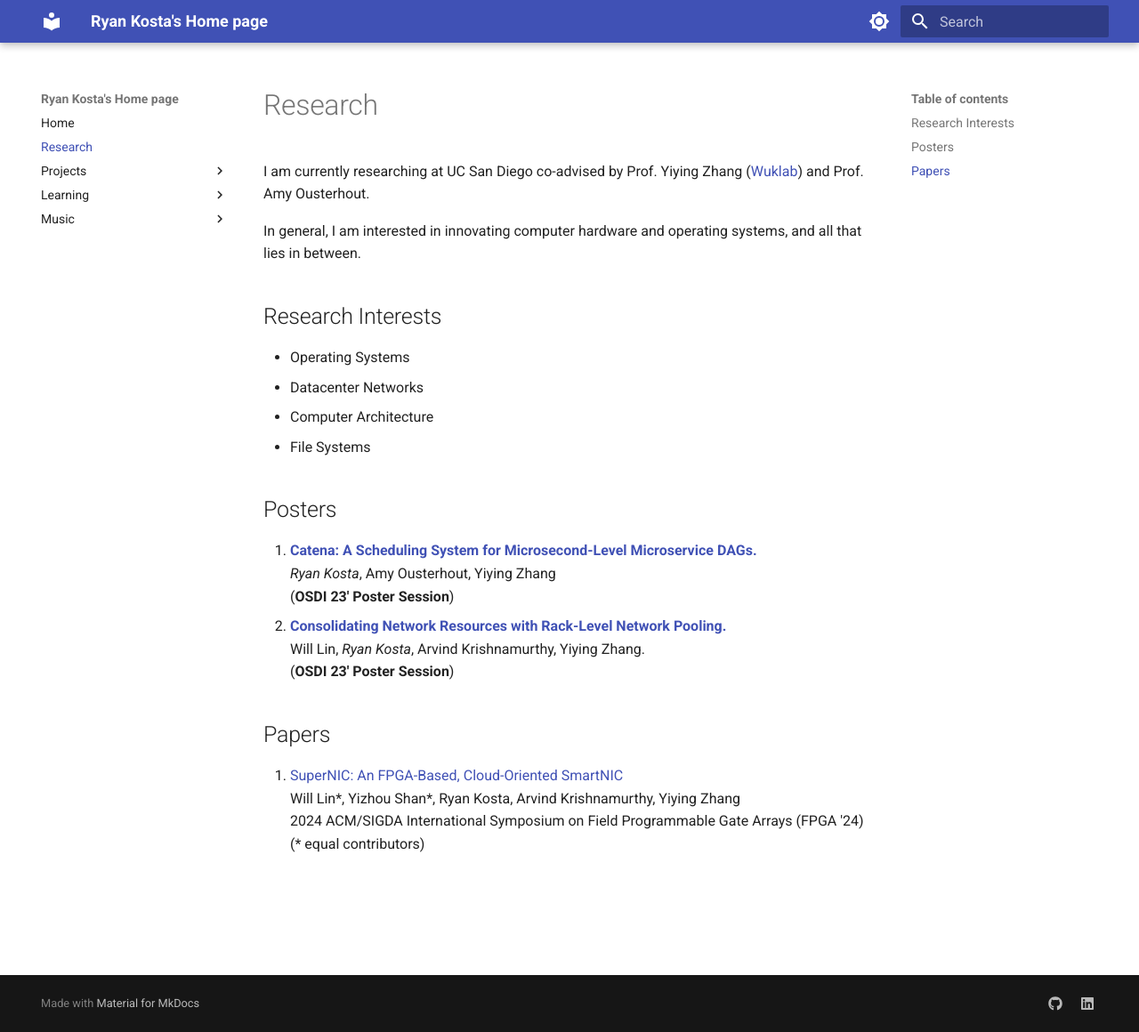
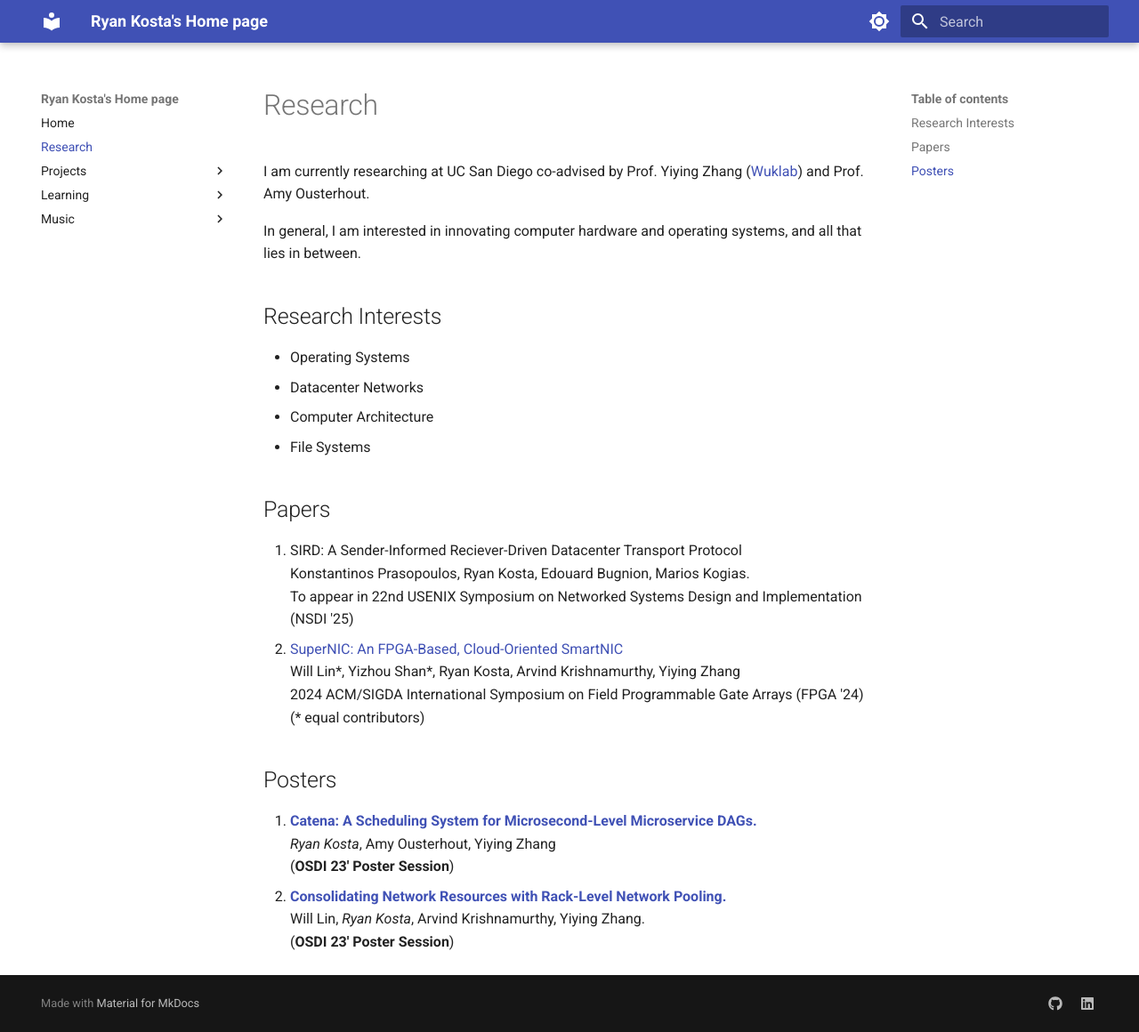
Before and after one commit to ryankosta/ryankosta.github.io, an MkDocs documentation site: the page built from docs/research/research.md, in a window 1280 px wide and 1160 px high. Shown: the whole window at 89% size. Built offline with MkDocs 1.6.1 and Material for MkDocs 9.7.7, drawn with Linux system fonts in a browser that asks for light colours.

Commit message:
update other website section

```diff
--- a/docs/research/research.md
+++ b/docs/research/research.md
@@ -7,16 +7,22 @@
 - Datacenter Networks
 - Computer Architecture
 - File Systems
+
+## Papers
+
+1. SIRD: A Sender-Informed Reciever-Driven Datacenter Transport Protocol
+Konstantinos Prasopoulos, Ryan Kosta, Edouard Bugnion, Marios Kogias.
+To appear in 22nd USENIX Symposium on Networked Systems Design and Implementation (NSDI '25)
+2. [SuperNIC: An FPGA-Based, Cloud-Oriented SmartNIC](https://dl.acm.org/doi/10.1145/3626202.3637564)
+Will Lin\*, Yizhou Shan\*, Ryan Kosta, Arvind Krishnamurthy, Yiying Zhang
+2024 ACM/SIGDA International Symposium on Field Programmable Gate Arrays (FPGA '24)
+(\* equal contributors)
+
 ## Posters
+
 1. **[Catena: A Scheduling System for Microsecond-Level Microservice DAGs.](../media/osdi-23-poster-catena-full.pdf)**
 *Ryan Kosta*, Amy Ousterhout, Yiying Zhang
 (**OSDI 23' Poster Session**)
 2. **[Consolidating Network Resources with Rack-Level Network Pooling.](../media/osdi-23-poster-snic-full.pdf)**
 Will Lin, *Ryan Kosta*, Arvind Krishnamurthy, Yiying Zhang.
 (**OSDI 23' Poster Session**)
-
-## Papers
-1. [SuperNIC: An FPGA-Based, Cloud-Oriented SmartNIC](https://dl.acm.org/doi/10.1145/3626202.3637564)
-Will Lin\*, Yizhou Shan\*, Ryan Kosta, Arvind Krishnamurthy, Yiying Zhang
-2024 ACM/SIGDA International Symposium on Field Programmable Gate Arrays (FPGA '24)
-(\* equal contributors)
```
